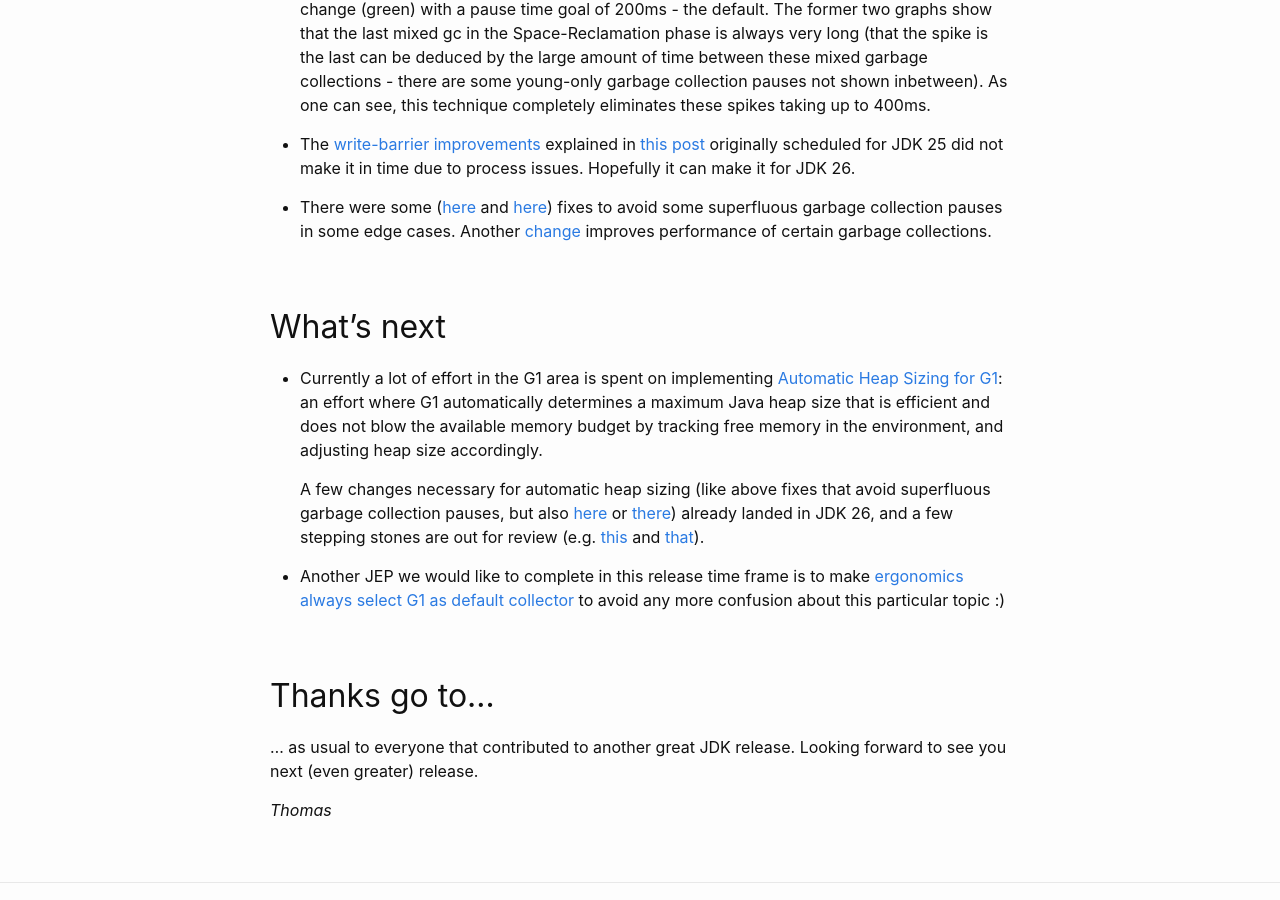
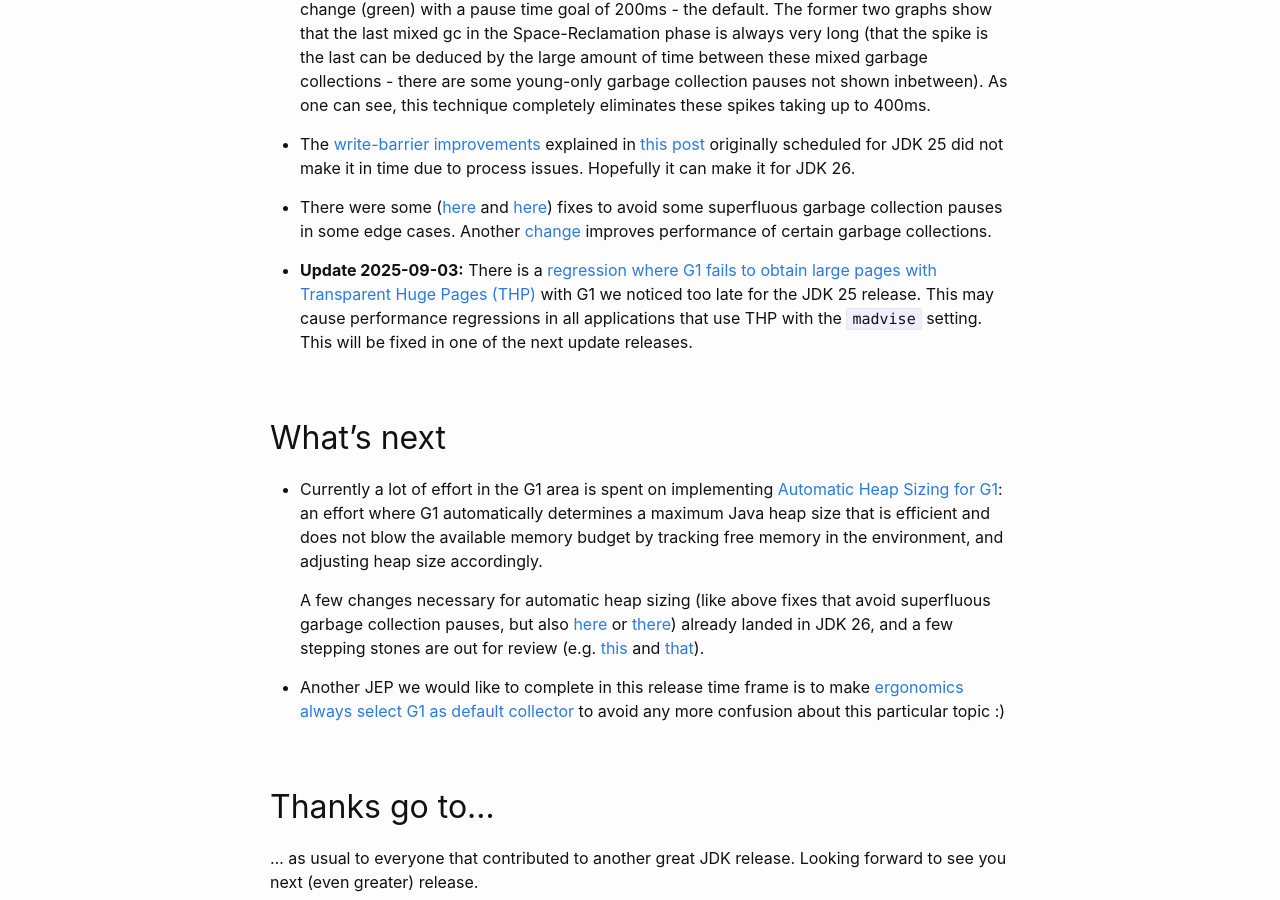
Before and after one commit to tschatzl/tschatzl.github.io, a Jekyll site: the page built from _posts/2025-08-12-jdk25-g1-serial-parallel-gc-changes.md, in a window 1280 px wide and 900 px high, scrolled down 2949 px. Built offline with Jekyll 4.4.1, drawn with Linux system fonts in a browser that asks for light colours.

Commit message:
* add THP issue note

```diff
--- a/_posts/2025-08-12-jdk25-g1-serial-parallel-gc-changes.md
+++ b/_posts/2025-08-12-jdk25-g1-serial-parallel-gc-changes.md
@@ -56,6 +56,8 @@ Let's start with the interesting change breakdown for JDK 25:
 
   * There were some ([here](https://bugs.openjdk.org/browse/JDK-8355756) and [here](https://bugs.openjdk.org/browse/JDK-8355681)) fixes to avoid some superfluous garbage collection pauses in some edge cases. Another [change](https://bugs.openjdk.org/browse/JDK-8271871) improves performance of certain garbage collections.
 
+  * **Update 2025-09-03:** There is a [regression where G1 fails to obtain large pages with Transparent Huge Pages (THP)](https://bugs.openjdk.org/browse/JDK-8366564) with G1 we noticed too late for the JDK 25 release. This may cause performance regressions in all applications that use THP with the `madvise` setting.  This will be fixed in one of the next update releases.
+
 ## What's next
 
 * Currently a lot of effort in the G1 area is spent on implementing [Automatic Heap Sizing for G1](https://bugs.openjdk.org/browse/JDK-8359211): an effort where G1 automatically determines a maximum Java heap size that is efficient and does not blow the available memory budget by tracking free memory in the environment, and adjusting heap size accordingly.
```
